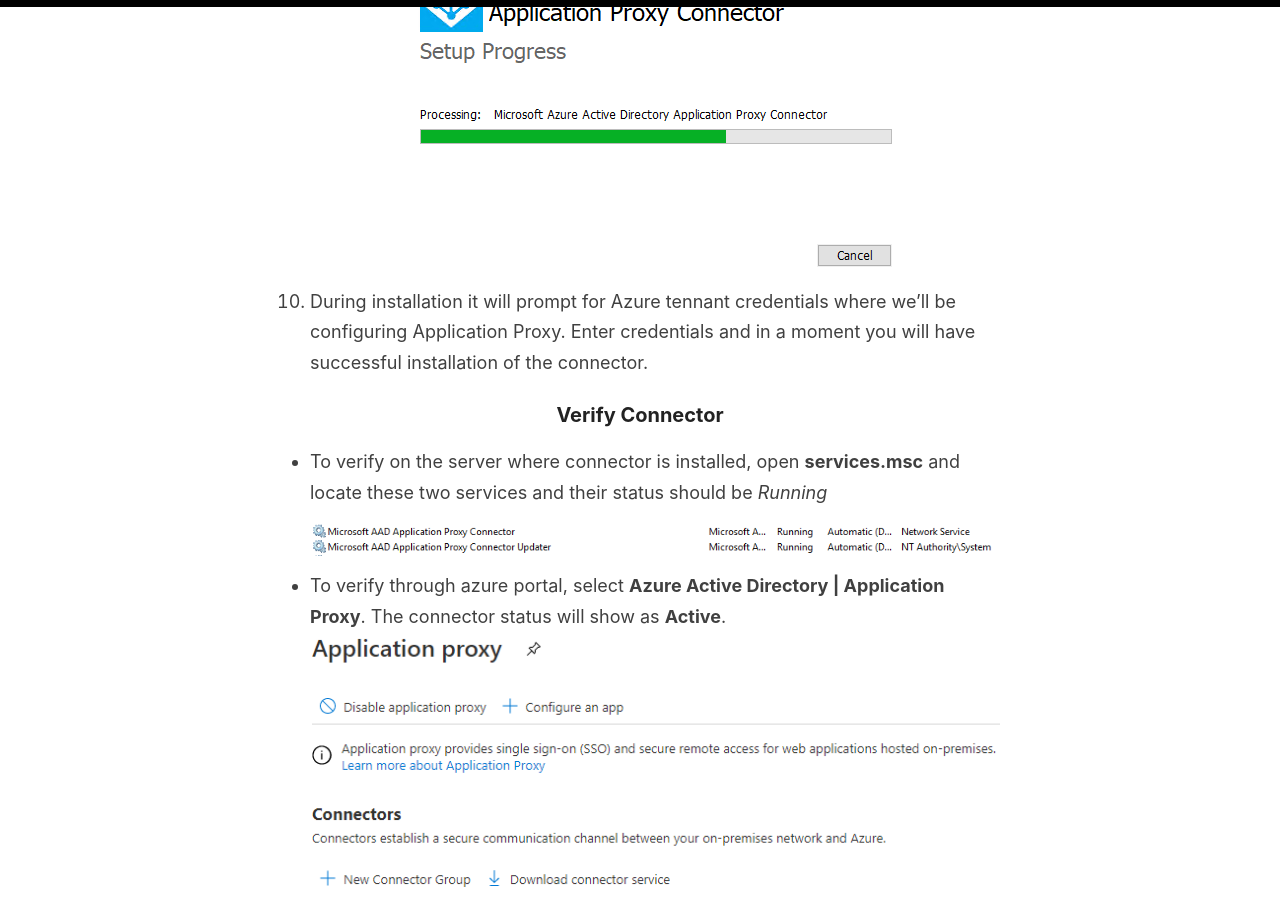
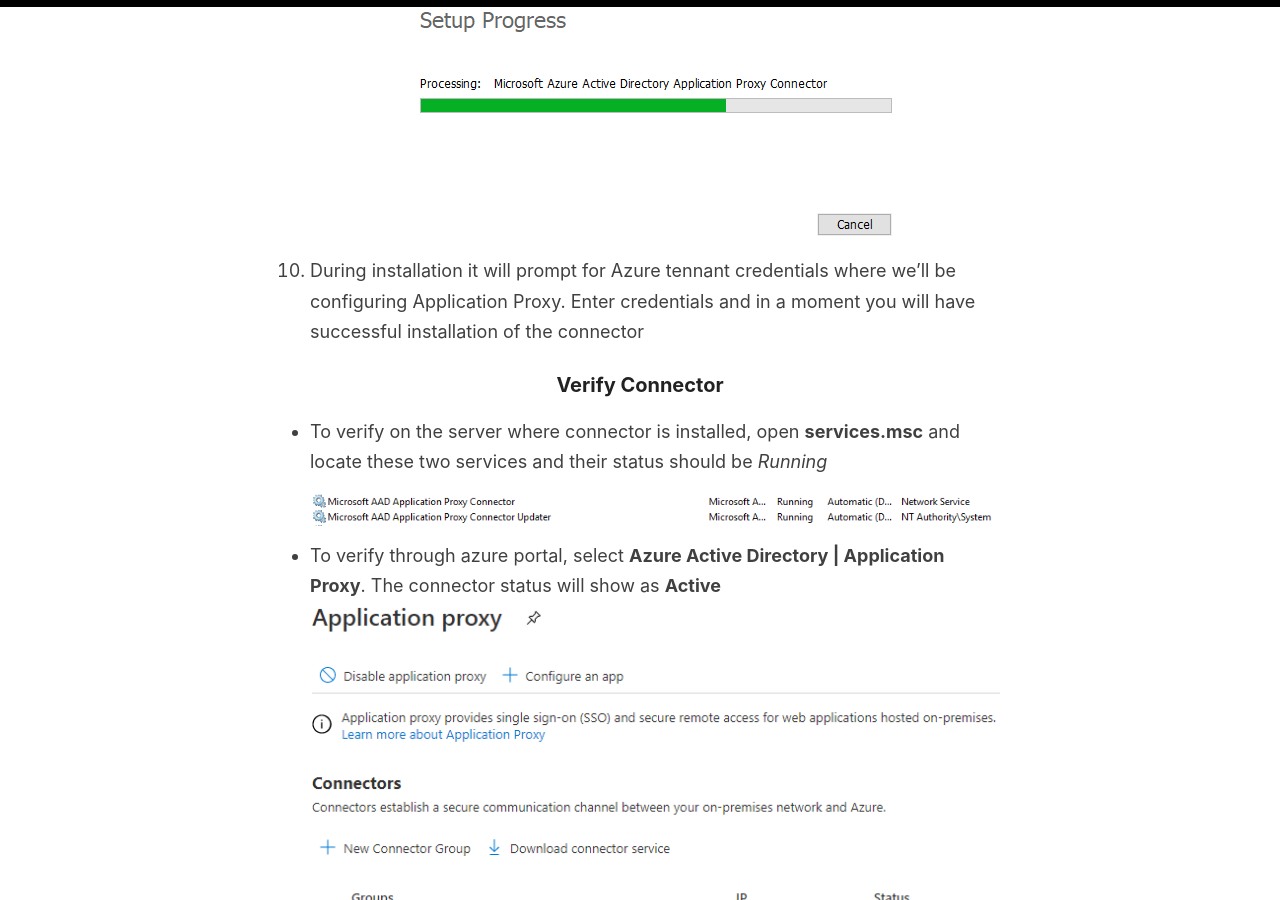
Before and after one commit to shahbaz-ahmad/shahbaz-ahmad.github.io, a Jekyll site: the page built from _posts/2020-10-02-azure-application-proxy.md, in a window 1280 px wide and 900 px high, scrolled down 3353 px. Built offline with Jekyll 4.4.1, drawn with Linux system fonts in a browser that asks for light colours; some of the changed text lies outside the part shown.

Commit message:
formating

```diff
--- a/_posts/2020-10-02-azure-application-proxy.md
+++ b/_posts/2020-10-02-azure-application-proxy.md
@@ -69,14 +69,14 @@ To get started, first you need to install the Application Proxy Connector in you
 
     ![](/images/aadap/aadap_connector_installing.png)
 
-10. During installation it will prompt for Azure tennant credentials where we'll be configuring Application Proxy. Enter credentials and in a moment you will have successful installation of the connector.
+10. During installation it will prompt for Azure tennant credentials where we'll be configuring Application Proxy. Enter credentials and in a moment you will have successful installation of the connector
 
 ### Verify Connector
 - To verify on the server where connector is installed, open **services.msc** and locate these two services and their status should be *Running*
 
     ![](/images/aadap/aadap_connector_services.png)
 
-- To verify through azure portal, select **Azure Active Directory | Application Proxy**. The connector status will show as **Active**.
+- To verify through azure portal, select **Azure Active Directory | Application Proxy**. The connector status will show as **Active**
     ![](/images/aadap/aadap_connector_status.png)
 
 
@@ -85,6 +85,7 @@ I have configured a one page web application, the details can be seen here. To p
 
 - Go to Azure **Active Directory | Enterprise Applications**
 - Click **On-premises application**
+
     ![](/images/aadap/aadap_publish_webapp.png)
 
 - Fill the information
```
Also changed, not shown: other parts of _posts/2020-10-02-azure-application-proxy.md (+1 -1 lines).
